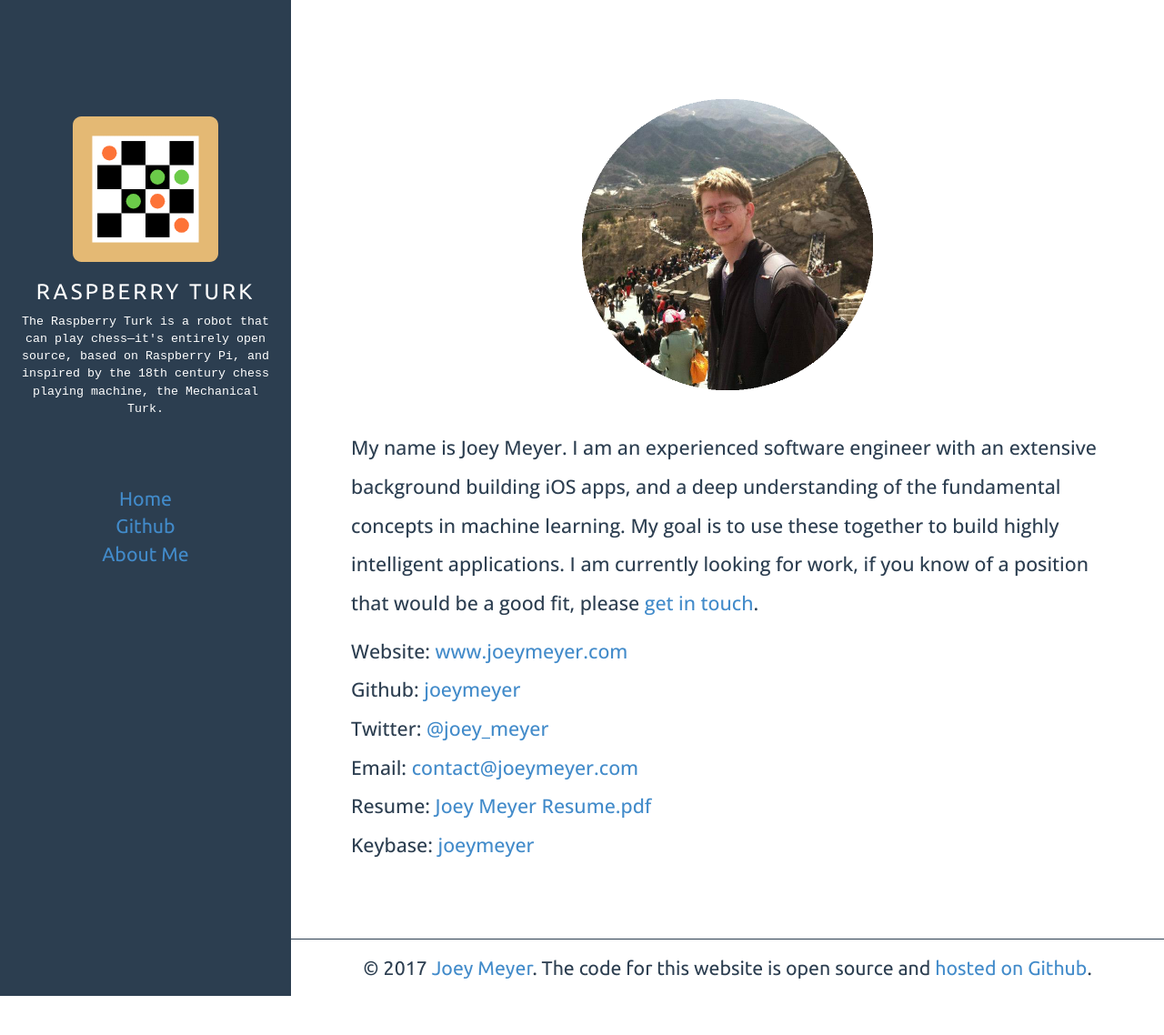
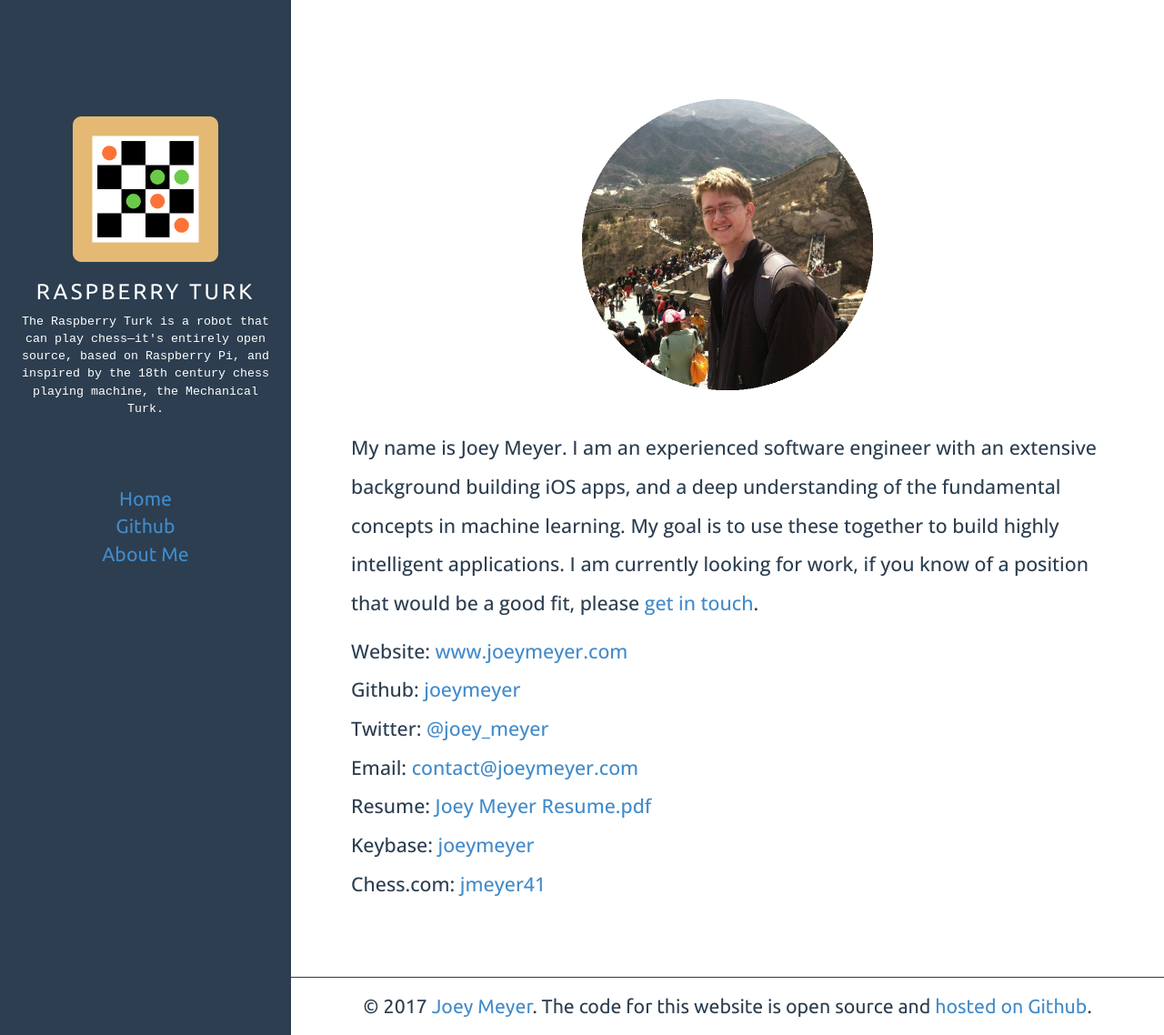
Before and after one commit to raspberryturk/www.raspberryturk.com, a Jekyll site: the page built from aboutme.md, in a window 1280 px wide and 1138 px high. Shown: the whole window at 91% size. Built offline with Jekyll 4.4.1, drawn with Linux system fonts in a browser that asks for light colours.

Commit message:
add Chess.com account to aboutme page

```diff
--- a/aboutme.md
+++ b/aboutme.md
@@ -13,3 +13,4 @@
 Email: [contact@joeymeyer.com](mailto:contact@joeymeyer.com)
 Resume: [Joey Meyer Resume.pdf](/download/Joey Meyer Resume.pdf)
 Keybase: [joeymeyer](https://keybase.io/joeymeyer)
+Chess.com: [jmeyer41](https://www.chess.com/member/jmeyer41)
```
